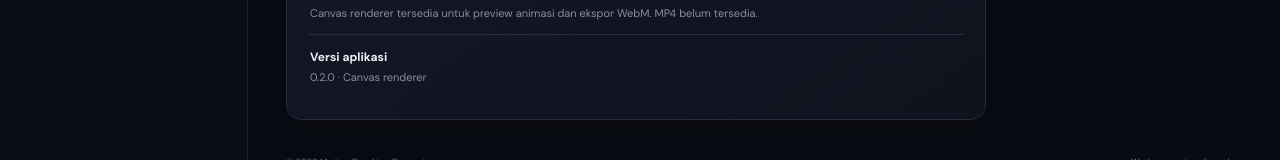
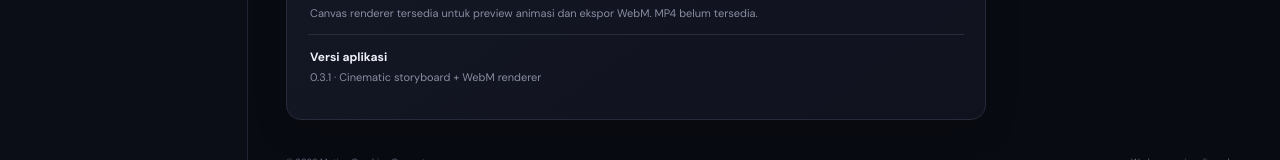
Before and after one commit to ustadzarz-arch/Video-Motion-Graphics-Generator, a React (Vite) app: page / in a window 1280 px wide. Both pictures are taken after a click on the button "Settings". Shown: the part 426-586 px from the top of the page. Built offline with nearby package versions, Linux system fonts and the light colour scheme.

Commit message:
Update app status and storyboard notice

```diff
--- a/src/App.tsx
+++ b/src/App.tsx
@@ -28,7 +28,7 @@ export default function App() {
     const next: Project = { id: crypto.randomUUID(), title: prompt.trim().slice(0, 48), prompt: prompt.trim(), updatedAt: new Date().toISOString(), scenes: makeStoryboard(prompt) }
     const updated = [next, ...projects]
     persist(updated); setActive(next); setSelected(0); setPage('create')
-    setNotice('Storyboard 4 adegan berhasil dibuat sebagai draft lokal.')
+    setNotice('Storyboard sinematik berhasil dibuat sebagai draft lokal.')
     setBusy(false)
   }
   function updateScene<K extends keyof Scene>(key: K, value: Scene[K]) {
@@ -107,7 +107,7 @@ export default function App() {
         <div className="panel release-note"><b>Catatan rilis</b><p>File installer akan ditautkan di halaman ini setelah benar-benar berhasil dibuat dan diuji. Kami tidak menampilkan tombol unduhan palsu.</p><a href="https://github.com/ustadzarz-arch/Video-Motion-Graphics-Generator/releases" target="_blank" rel="noreferrer">Lihat halaman GitHub Releases <ChevronRight size={14}/></a></div>
       </section>}
 
-      {page === 'settings' && <section className="simple-page"><div className="eyebrow">PREFERENCES</div><h1>Pengaturan.</h1><p>Pengaturan workspace dan status integrasi.</p><div className="panel settings-card"><div><b>Mode penyimpanan</b><span>Local browser storage</span></div><div><b>AI provider</b><span>Belum terhubung — tidak ada API key yang disimpan di aplikasi.</span></div><div><b>Video renderer</b><span>Canvas renderer tersedia untuk preview animasi dan ekspor WebM. MP4 belum tersedia.</span></div><div><b>Versi aplikasi</b><span>0.2.0 · Canvas renderer</span></div></div></section>}
+      {page === 'settings' && <section className="simple-page"><div className="eyebrow">PREFERENCES</div><h1>Pengaturan.</h1><p>Pengaturan workspace dan status integrasi.</p><div className="panel settings-card"><div><b>Mode penyimpanan</b><span>Local browser storage</span></div><div><b>AI provider</b><span>Belum terhubung — tidak ada API key yang disimpan di aplikasi.</span></div><div><b>Video renderer</b><span>Canvas renderer tersedia untuk preview animasi dan ekspor WebM. MP4 belum tersedia.</span></div><div><b>Versi aplikasi</b><span>0.3.1 · Cinematic storyboard + WebM renderer</span></div></div></section>}
       <footer className="app-footer"><span>© 2026 Motion Graphics Generator</span><span>{notice}</span></footer>
     </main>
     {mobileMenu && <button className="scrim" onClick={() => setMobileMenu(false)} aria-label="Tutup menu"/>}
```
